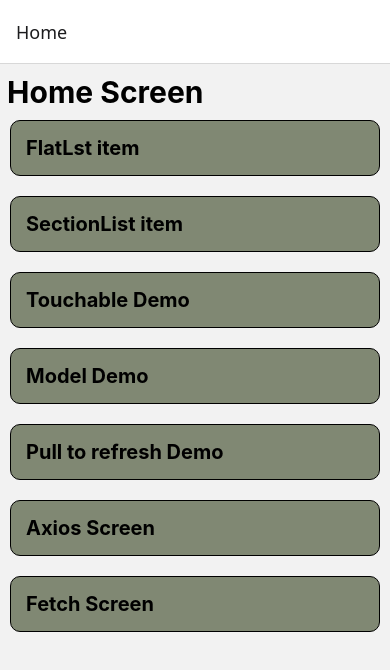
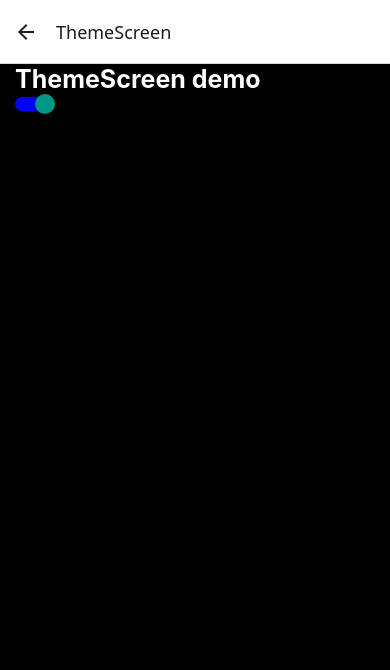
Before and after one commit to dedJack/SecondNative, a React Native app: screen /ThemeScreen in a window 390 px wide. Shown: the top 670 px of the page. Built offline with nearby package versions, Linux system fonts and the light colour scheme.

Commit message:
Implement ThemeContext to toggle dark/light mode, understand deeply about context api

```diff
--- a/App.tsx
+++ b/App.tsx
@@ -1,14 +1,15 @@
-import React, {useState} from 'react';
-import type {PropsWithChildren} from 'react';
-import {StyleSheet, View, Text} from 'react-native';
+import React from 'react';
 import RootNavigator from './src/RootNavigator';
 import {NavigationContainer} from '@react-navigation/native';
+import ThemeProvider from './src/context/ThemeProvider';
 
 function App(): React.JSX.Element {
   return (
-    <NavigationContainer>
-      <RootNavigator />
-    </NavigationContainer>
+    <ThemeProvider>
+      <NavigationContainer>
+        <RootNavigator />
+      </NavigationContainer>
+    </ThemeProvider>
   );
 }
 
--- a/src/RootNavigator.tsx
+++ b/src/RootNavigator.tsx
@@ -8,6 +8,7 @@ import ModelDemo from './screens/ModelDemo';
 import PullToRefreshDemo from './screens/PullToRefreshDemo';
 import AxiosScreenDempo from './screens/AxiosScreenDemo';
 import DataFetchingDemo from './screens/DataFetchingDemo';
+import ThemeScreen from './screens/ThemeScreen';
 
 //Create prop type for every screen, Here i have created a prop type, But later i have move it to the another TypeScript file, as it is used by every screen.
 {
@@ -36,6 +37,7 @@ const RootNavigator: React.FC = () => {
       <Stack.Screen name="PullToRefresh" component={PullToRefreshDemo} />
       <Stack.Screen name="AxiosDemo" component={AxiosScreenDempo} />
       <Stack.Screen name="FetchDemo" component={DataFetchingDemo} />
+      <Stack.Screen name="ThemeScreen" component={ThemeScreen} />
     </Stack.Navigator>
   );
 };
--- /dev/null
+++ b/src/context/ThemeProvider.tsx
@@ -0,0 +1,46 @@
+import {createContext, ReactNode, useContext, useState} from 'react';
+
+type Theme = 'light' | 'Dark';
+
+//Type of theme context
+interface ThemeContextType {
+  theme: Theme;
+  toggleTheme: () => void;
+}
+
+//create context.
+const themeContext = createContext<ThemeContextType | undefined>(undefined);
+
+//custom hook.
+export const useTheme = () => {
+  const context = useContext(themeContext);
+  if (context === undefined) {
+    throw new Error('useTheme must be used within a ThemeProvider');
+  }
+
+  return context;
+};
+
+//To access all this function in all over program, We must have a provider component named as ThemeProvider.
+//Provider component.
+
+//prop interface
+interface ThemeProviderProp {
+  children: ReactNode;
+}
+
+const ThemeProvider: React.FC<ThemeProviderProp> = ({children}) => {
+  const [theme, setTheme] = useState<Theme>('light');
+
+  //handle toggleTheme
+  const toggleTheme = () => {
+    setTheme(prevTheme => (prevTheme === 'light' ? 'Dark' : 'light'));
+  };
+  return (
+    <themeContext.Provider value={{theme, toggleTheme}}>
+      {children}
+    </themeContext.Provider>
+  );
+};
+
+export default ThemeProvider;
--- a/src/screens/AxiosScreenDemo.tsx
+++ b/src/screens/AxiosScreenDemo.tsx
@@ -5,9 +5,11 @@ import {
   ActivityIndicator,
   FlatList,
   StyleSheet,
+  Switch,
   Text,
   View,
 } from 'react-native';
+import {useTheme} from '../context/ThemeProvider';
 
 interface Post {
   id: string;
@@ -34,13 +36,18 @@ api.interceptors.response.use(response => {
 */
 
 const AxiosScreenDemo: React.FC = () => {
+  const {theme, toggleTheme} = useTheme();
+  const isDarkMode = theme === 'light';
+
   const [data, setData] = useState<Post[]>();
   const [loading, setLoading] = useState(false);
 
   const fetchPost = async () => {
     try {
       setLoading(true);
-      const response = await api.get<Post[]>('/64KB-min.json');/*<Post[]> "it will describe the type of output i am getting"*/
+      const response = await api.get<Post[]>(
+        '/64KB-min.json',
+      ); /*<Post[]> "it will describe the type of output i am getting"*/
       // console.log(response);
       if (response) {
         setData(response.data);
@@ -57,21 +64,56 @@ const AxiosScreenDemo: React.FC = () => {
 
   const handleRenderItem = ({item}: {item: Post}) => (
     <View style={styles.renderContainer}>
-      <Text style={styles.renderText}>{item.name}</Text>
-      <Text style={styles.renderText}>{item.language}</Text>
+      <Text
+        style={[
+          styles.renderText,
+          {
+            color: !isDarkMode ? 'black' : 'white',
+          },
+        ]}>
+        {item.name}
+      </Text>
+      <Text
+        style={[
+          styles.renderText,
+          {
+            color: !isDarkMode ? 'black' : 'white',
+          },
+        ]}>
+        {item.language}
+      </Text>
     </View>
   );
 
   useEffect(() => {
-    setTimeout(()=>{
-    fetchPost();},1500)
+    fetchPost();
   }, []);
 
   return (
-    <View style={styles.container}>
-      <Text style={styles.header}>Fetching Data by using AXIOS</Text>
+    <View
+      style={[
+        styles.container,
+        {
+          backgroundColor: !isDarkMode ? 'lightgrey' : 'black',
+        },
+      ]}>
+      <Text
+        style={[
+          styles.header,
+          {
+            color: !isDarkMode ? 'black' : 'white',
+          },
+        ]}>
+        Fetching Data by using AXIOS
+      </Text>
+      <Switch
+        value={isDarkMode}
+        onValueChange={toggleTheme}
+        thumbColor={isDarkMode ? 'grey' : 'blue'}
+        trackColor={{false: 'grey', true: 'blue'}}
+      />
       {loading ? (
-        <ActivityIndicator size="large" color="black" />
+        <ActivityIndicator size="large" color="blue" />
       ) : (
         <FlatList
           keyExtractor={item => item.id.toString()}
@@ -100,6 +142,9 @@ const styles = StyleSheet.create({
     fontSize: 15,
     paddingVertical: 5,
   },
+  listText: {
+    color: 'black',
+  },
   footer: {
     paddingVertical: 20,
     alignItems: 'center',
--- a/src/screens/HomeScreen.tsx
+++ b/src/screens/HomeScreen.tsx
@@ -52,6 +52,11 @@ const subject = [
     name:"Fetch Screen",
     screen:"FetchDemo",
   },
+  {
+    id:8,
+    name:"Theme Screen",
+    screen:"ThemeScreen",
+  },
 ];
 type Props = {
   navigation: HomeScreenNavigationprop;
--- /dev/null
+++ b/src/screens/ThemeScreen.tsx
@@ -0,0 +1,47 @@
+import React from 'react';
+import {StyleSheet, Switch, Text, View} from 'react-native';
+import {useTheme} from '../context/ThemeProvider';
+
+const ThemeScreen: React.FC = () => {
+  const {theme, toggleTheme} = useTheme();
+  const isDarkMode = theme === 'light';
+
+  return (
+    <View
+      style={[
+        styles.container,
+        {
+          backgroundColor: isDarkMode ? 'black' : 'rgba(126, 124, 124, 0.5)',
+        },
+      ]}>
+      <Text
+        style={[
+          styles.header,
+          {
+            color: isDarkMode ? 'white' : 'black',
+          },
+        ]}>
+        ThemeScreen demo
+      </Text>
+      <Switch
+        value={isDarkMode}
+        thumbColor={isDarkMode? "grey" :"blue"}
+        trackColor={{false: 'grey', true: 'blue'}}
+        onValueChange={toggleTheme}
+      />
+    </View>
+  );
+};
+
+const styles = StyleSheet.create({
+  container: {
+    flex: 1,
+    paddingHorizontal: 15,
+  },
+  header: {
+    fontSize: 25,
+    fontWeight: 'bold',
+  },
+});
+
+export default ThemeScreen;
--- a/src/screens/TouchableWithoutFeedbackDemo.tsx
+++ b/src/screens/TouchableWithoutFeedbackDemo.tsx
@@ -1,25 +1,39 @@
 import React, {useState} from 'react';
-import {Pressable, StyleSheet, Text, TouchableWithoutFeedback, View} from 'react-native';
+import {
+  Pressable,
+  StyleSheet,
+  Text,
+  TouchableWithoutFeedback,
+  View,
+} from 'react-native';
 
 const TouchableWithoutFeedbackDemo: React.FC = () => {
-
-    const [count, setCount] = useState<number>(0);
+  const [count, setCount] = useState<number>(0);
   return (
     <View style={styles.container}>
       <Text style={styles.header}>TouchableWithoutFeedBack demo</Text>
-      <TouchableWithoutFeedback onPress={()=>setCount(count + 1)}>
+      <TouchableWithoutFeedback onPress={() => setCount(count + 1)}>
         <View style={styles.btn}>
-            <Text style={styles.btnText}>Touchable no use {count}</Text>
+          <Text style={styles.btnText}>Touchable no use {count}</Text>
         </View>
       </TouchableWithoutFeedback>
 
       {/* one way to use pressable on background btns */}
-      <Pressable style={({pressed}) => [styles.btn,{ backgroundColor:pressed ? "white" : 'lightgrey' }]}> <Text style={styles.btnText}>Pressable</Text></Pressable>
+      <Pressable
+        style={({pressed}) => [
+          styles.btn,
+          {backgroundColor: pressed ? 'white' : 'lightgrey'},
+        ]}>
+        {' '}
+        <Text style={styles.btnText}>Pressable</Text>
+      </Pressable>
 
       {/* another way to use pressable on texts because pressable doesnt render text itself*/}
       <Pressable style={styles.btn}>
-        {({pressed})=>(
-            <Text style={[styles.btnText,{color:pressed ? "red" : "white"}]}>Pressable 2</Text>
+        {({pressed}) => (
+          <Text style={[styles.btnText, {color: pressed ? 'red' : 'white'}]}>
+            Pressable 2
+          </Text>
         )}
       </Pressable>
     </View>
@@ -35,18 +49,18 @@ const styles = StyleSheet.create({
     fontSize: 20,
     fontWeight: 'bold',
   },
-  btn:{
-    paddingVertical:15,
+  btn: {
+    paddingVertical: 15,
     margin: 10,
-    minWidth:40,
-    alignItems:"center",
-    backgroundColor:"grey"
+    minWidth: 40,
+    alignItems: 'center',
+    backgroundColor: 'grey',
   },
-  btnText:{
-    fontSize:20,
-    fontWeight:"bold",
-    color:"black"
-  }
+  btnText: {
+    fontSize: 20,
+    fontWeight: 'bold',
+    color: 'black',
+  },
 });
 
 export default TouchableWithoutFeedbackDemo;
--- a/src/types.ts
+++ b/src/types.ts
@@ -7,4 +7,5 @@ export type StackScreenTypeProp = {
     "PullToRefresh":undefined;
     "AxiosDemo":undefined;
     "FetchDemo":undefined;
+    "ThemeScreen":undefined;
 }
```
